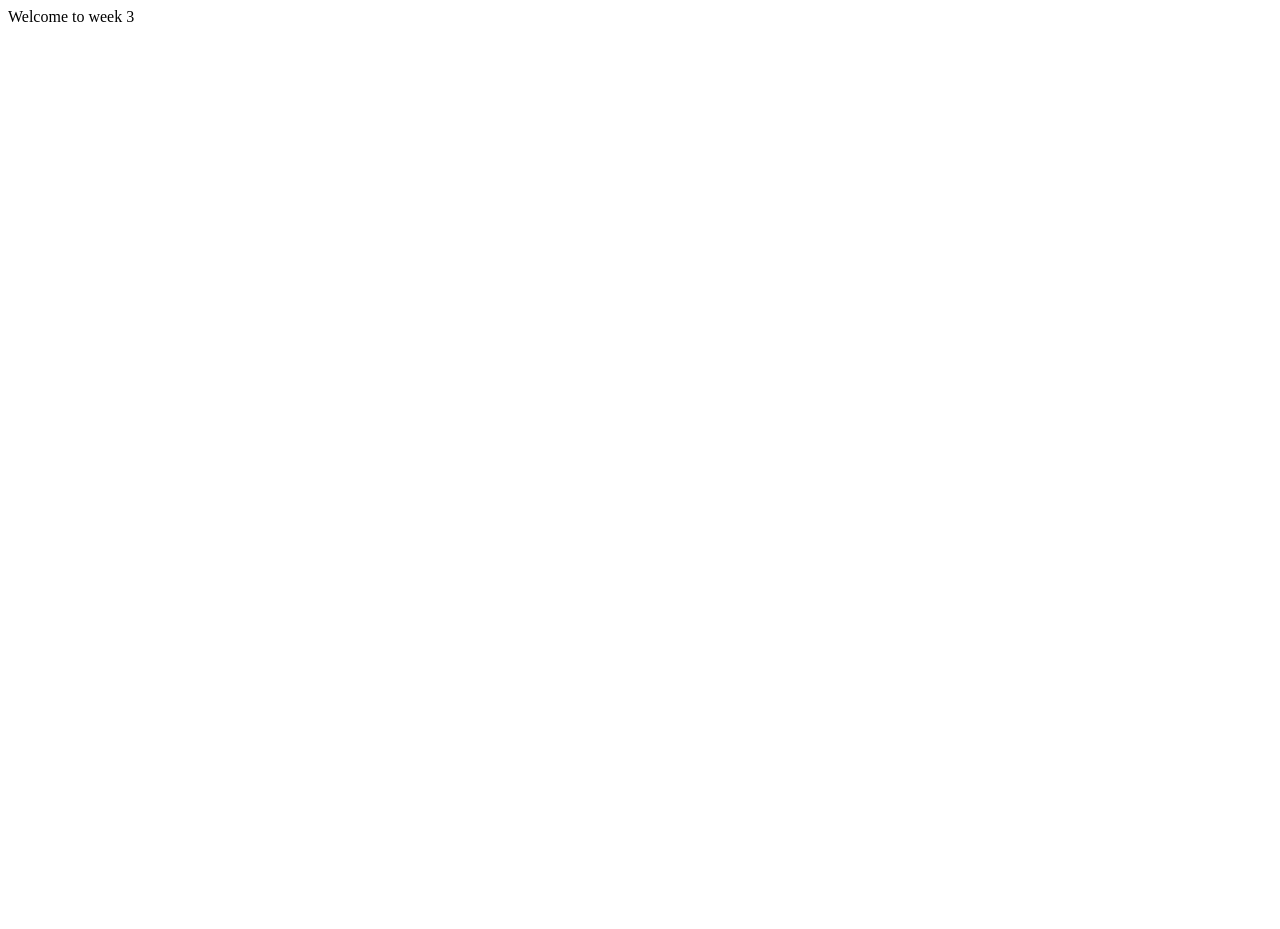
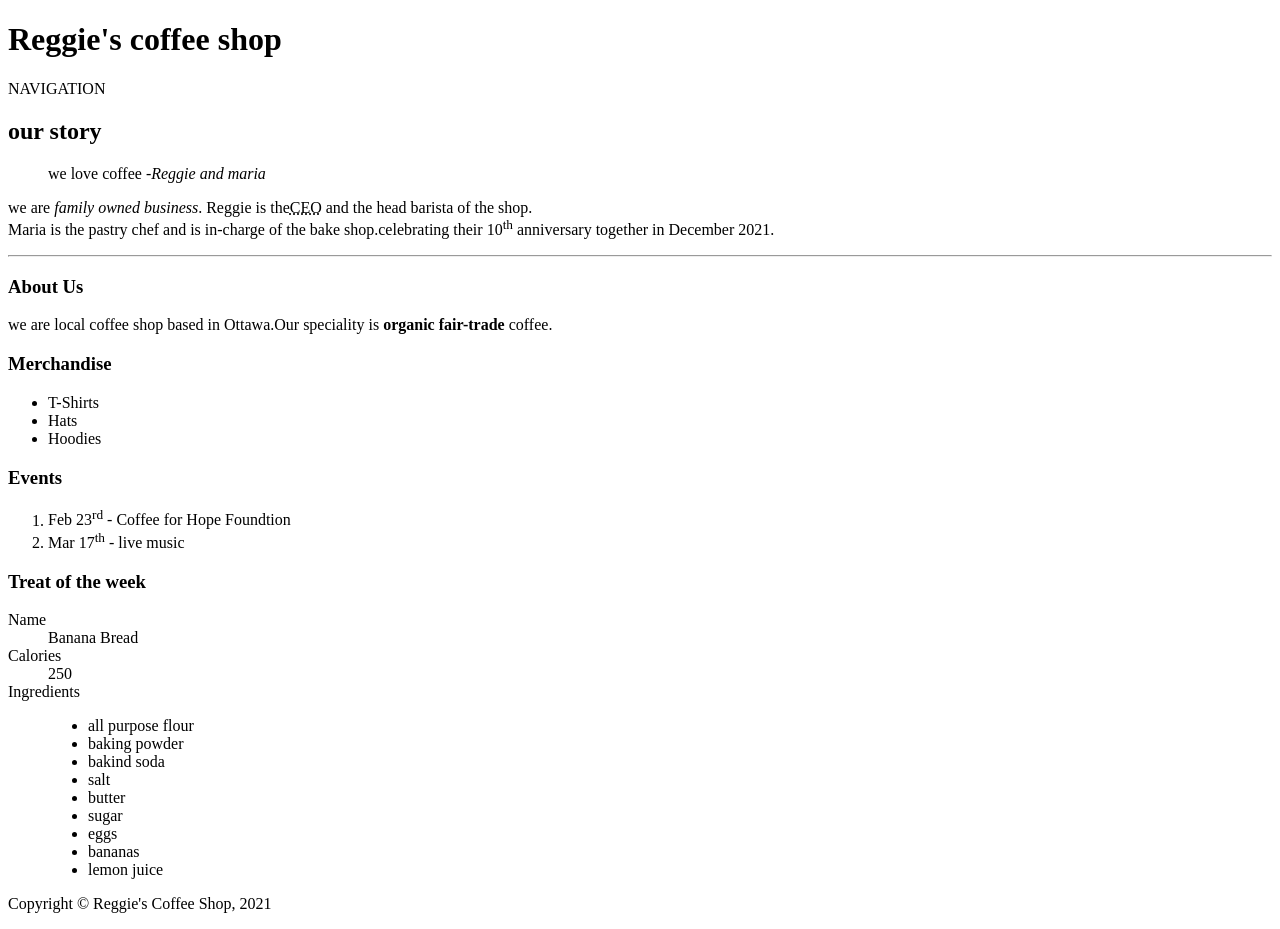
Before and after one commit to anoc0001/anoc0001.github.i0, a plain HTML site: page week 3/index.html in a window 1280 px wide. Before the commit the page ends 800 px from the top, so only its background shows below. Drawn offline with Linux system fonts and the light colour scheme.

Commit message:
Adding week 3 demo

```diff
--- a/week 3/index.html
+++ b/week 3/index.html
@@ -1 +1,92 @@
-Welcome to week 3
+<!DOCTYPE html>
+<html land="en">
+
+<head>
+    <meta charset="UTF_8">
+    <title> Reggie's coffee shop-HOME</title>
+</head>
+
+<body>
+    <!--This is a HTML comment-->
+    <!-- command + / adding and removing a comment -->
+    <!--tagname + tab to auto complete-->
+    <!--cammand + right arrow key to jump to end of line-->
+    <!-- alt + up or down arrow key to move line of code -->
+    <!-- alt + z for wrapping text to next line -->
+    <!-- alt + command + down arrow key, for multipe edit points. Escape to get rid of them. -->
+    <!-- tagname + number to get multiple tags, li*5 will give us 5 list items-->
+    <header>
+        <h1>Reggie's coffee shop</h1>
+        <nav> NAVIGATION</nav>
+    </header>
+    <!--******* main content of the page*******-->
+    <main>
+        <!-- ******main article***** -->
+        <article>
+            <h2> our story </h2>
+            <blockquote>
+                we love coffee <cite>-Reggie and maria</cite>
+            </blockquote>
+            <p>
+     we are <em>family owned business</em>. Reggie is the<abbr title="Chife Excutive Officer">CEO</abbr> and the head barista of the shop.<br>
+     Maria is the pastry chef and is in-charge of the bake shop.celebrating their 10<sup>th</sup> anniversary together in December 2021.
+      </p>
+      <hr>
+      <!-- about section of the aerticle-->
+      <section>
+        <h3>About Us</h3>
+        <p>
+            we are local coffee shop based in Ottawa.Our speciality is <b>organic fair-trade</b> coffee.
+        </p>
+      </section>
+        </article>
+        <!-- *******************sidebar information***************-->
+        <aside>
+            <h3>Merchandise</h3>
+            <ul>
+                <li>T-Shirts</li>
+                <li>Hats</li>
+                <li>Hoodies</li>
+            </ul>
+        </aside>
+        <!--************Events section************-->
+        <section>
+            <h3>Events</h3>
+            <ol>
+                <li>Feb 23<sup>rd</sup> &hyphen; Coffee for Hope Foundtion</li>
+                <li>Mar 17<sup>th</sup> &hyphen; live music</li>
+            </ol>
+        </section>
+        <!-- ********Treat of the week section*******-->
+        <section>
+            <h3>Treat of the week</h3>
+            <dl>
+                <dt>Name</dt>
+                <dd>Banana Bread</dd>
+                <dt>Calories</dt>
+                <dd>250</dd>
+                <dt>Ingredients</dt>
+                <dd>
+                    <!-- alt + ctrl + down arrow key, for multiple edit point, Eascape to get ride of them.-->
+                    <ul>
+                        <li>all purpose flour</li>
+                        <li>baking powder</li>
+                        <li>bakind soda</li>
+                        <li>salt</li>
+                        <li>butter</li>
+                        <li>sugar</li>
+                        <li>eggs</li>
+                        <li>bananas</li>
+                        <li>lemon juice</li>
+                    </ul>
+                </dd>
+            </dl>
+        </section>
+    </main>
+    <!-- ********footer of the page********* -->
+    <footer>
+        <p>Copyright &copy; Reggie&apos;s Coffee Shop, 2021</p>
+    </footer>
+</body>
+
+</html>
```
